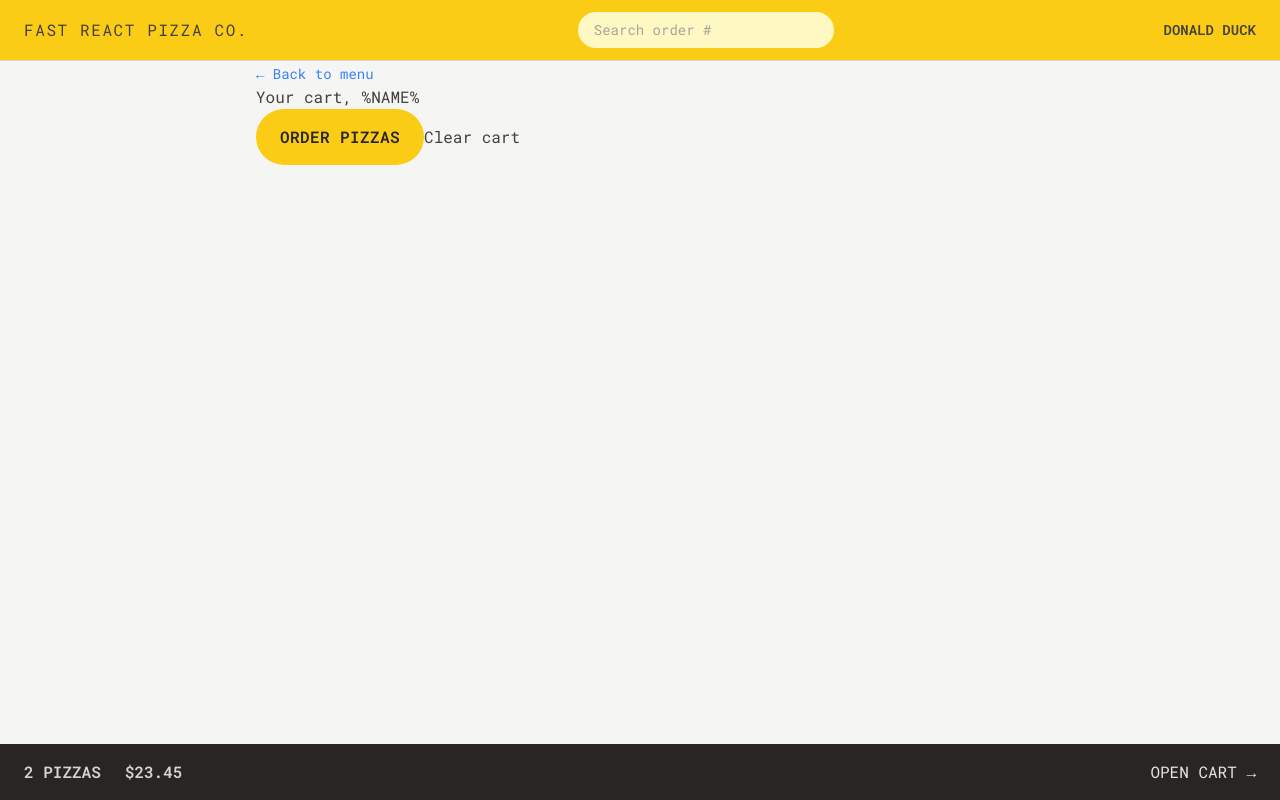
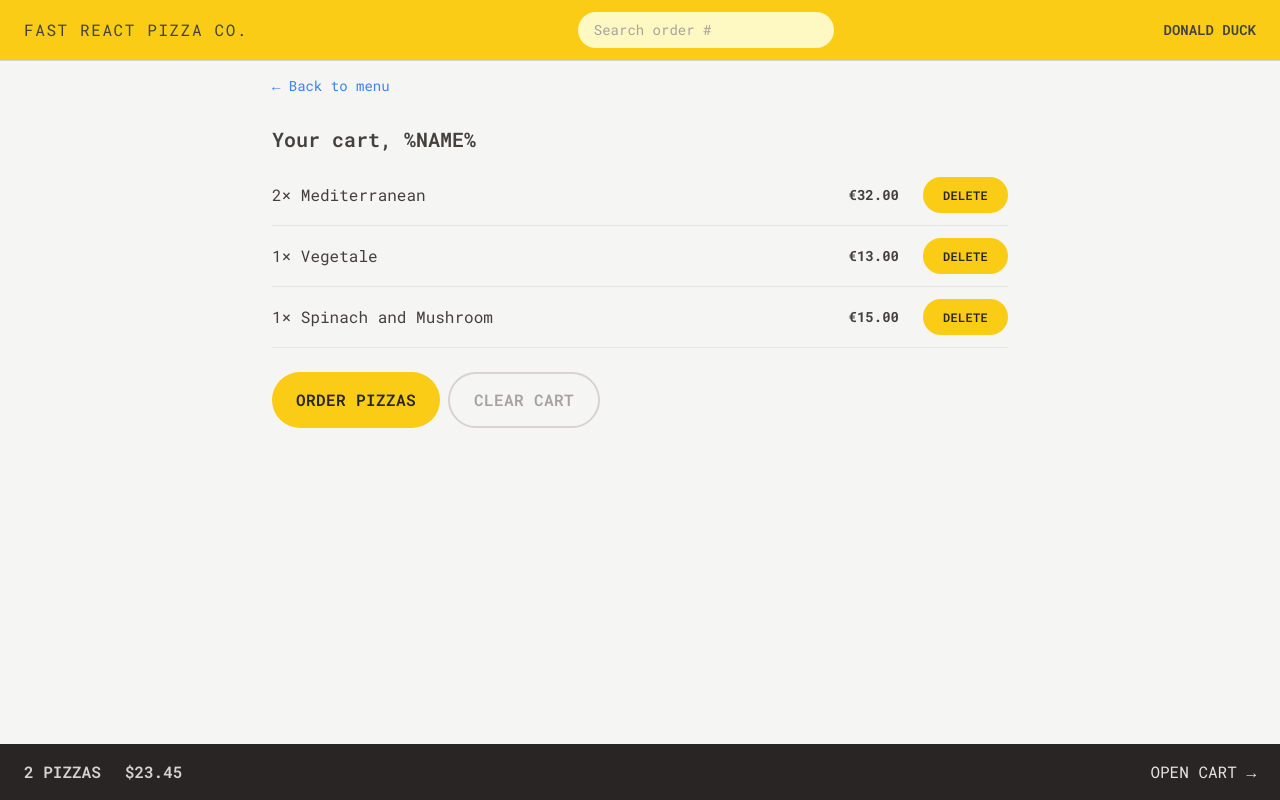
Before and after one commit to terovleppanen/fast-react-pizza, a React (Vite) app: page /cart in a window 1280 px wide. Built offline with nearby package versions, Linux system fonts and the light colour scheme.

Commit message:
Style Menu and Cart, edit Button-component.

```diff
--- a/src/features/cart/Cart.jsx
+++ b/src/features/cart/Cart.jsx
@@ -1,6 +1,7 @@
 import { Link } from "react-router-dom";
 import LinkButton from "../../ui/LinkButton";
 import Button from "../../ui/Button";
+import CartItem from "./CartItem";
 
 const fakeCart = [
   {
@@ -30,15 +31,22 @@ function Cart() {
   const cart = fakeCart;
 
   return (
-    <div>
+    <div className="px-4 py-3">
       <LinkButton to="/menu">&larr; Back to menu</LinkButton>
 
-      <h2>Your cart, %NAME%</h2>
+      <h2 className="mt-7 text-xl font-semibold">Your cart, %NAME%</h2>
 
-      <div>
-        <Button to="/order/new">Order pizzas</Button>
+      <ul className="mt-3 divide-y divide-stone-200 border-b">
+        {cart.map((cartItem, index) => (
+          <CartItem item={cartItem} key={index} />
+        ))}
+      </ul>
+      <div className="mt-6 space-x-2">
+        <Button to="/order/new" type="primary">
+          Order pizzas
+        </Button>
 
-        <button>Clear cart</button>
+        <Button type="secondary">Clear cart</Button>
       </div>
     </div>
   );
--- a/src/features/cart/CartItem.jsx
+++ b/src/features/cart/CartItem.jsx
@@ -1,13 +1,17 @@
+import Button from "../../ui/Button";
+import { formatCurrency } from "../../utils/helpers";
+
 function CartItem({ item }) {
   const { pizzaId, name, quantity, totalPrice } = item;
 
   return (
-    <li>
-      <p>
+    <li className="py-3 sm:flex sm:items-center sm:justify-between">
+      <p className="mb-1 sm:mb-0">
         {quantity}&times; {name}
       </p>
-      <div>
-        <p>{formatCurrency(totalPrice)}</p>
+      <div className="flex items-center justify-between sm:gap-6">
+        <p className="text-sm font-bold">{formatCurrency(totalPrice)}</p>
+        <Button type="small">Delete</Button>
       </div>
     </li>
   );
--- a/src/features/menu/Menu.jsx
+++ b/src/features/menu/Menu.jsx
@@ -6,7 +6,7 @@ function Menu() {
   const menu = useLoaderData();
 
   return (
-    <ul>
+    <ul className="divide-y divide-stone-200 px-2">
       {menu.map((pizza) => (
         <MenuItem pizza={pizza} key={pizza.id} />
       ))}
--- a/src/features/menu/MenuItem.jsx
+++ b/src/features/menu/MenuItem.jsx
@@ -1,16 +1,31 @@
 import { formatCurrency } from "../../utils/helpers";
+import Button from "../../ui/Button";
 
 function MenuItem({ pizza }) {
   const { id, name, unitPrice, ingredients, soldOut, imageUrl } = pizza;
 
   return (
-    <li>
-      <img src={imageUrl} alt={name} />
-      <div>
-        <p>{name}</p>
-        <p>{ingredients.join(", ")}</p>
-        <div>
-          {!soldOut ? <p>{formatCurrency(unitPrice)}</p> : <p>Sold out</p>}
+    <li className="flex gap-4 py-2">
+      <img
+        src={imageUrl}
+        alt={name}
+        className={`h-24 ${soldOut ? "opacity-60 grayscale" : ""}`}
+      />
+      <div className="flex grow flex-col pt-0.5">
+        <p className="font-medium">{name}</p>
+        <p className="text-sm capitalize italic text-stone-500">
+          {ingredients.join(", ")}
+        </p>
+        <div className="mt-auto flex items-center justify-between">
+          {!soldOut ? (
+            <p className="text-sm">{formatCurrency(unitPrice)}</p>
+          ) : (
+            <p className="text-sm font-medium uppercase text-stone-500">
+              Sold out
+            </p>
+          )}
+
+          <Button type="small">Add to cart</Button>
         </div>
       </div>
     </li>
--- a/src/features/order/CreateOrder.jsx
+++ b/src/features/order/CreateOrder.jsx
@@ -83,7 +83,7 @@ function CreateOrder() {
 
         <div>
           <input type="hidden" name="cart" value={JSON.stringify(cart)} />
-          <Button disabled={isSubmitting}>
+          <Button disabled={isSubmitting} type="primary">
             {isSubmitting ? "Placing order..." : "Order now"}
           </Button>
         </div>
--- a/src/features/user/CreateUser.jsx
+++ b/src/features/user/CreateUser.jsx
@@ -24,7 +24,7 @@ function CreateUser() {
 
       {username !== "" && (
         <div>
-          <Button>Start ordering</Button>
+          <Button type="primary">Start ordering</Button>
         </div>
       )}
     </form>
--- a/src/ui/Button.jsx
+++ b/src/ui/Button.jsx
@@ -1,18 +1,25 @@
 import { Link } from "react-router-dom";
 
-function Button({ children, disabled, to }) {
-  const className =
-    "inline-block rounded-full bg-yellow-400 px-4 py-3 font-semibold uppercase tracking-wide text-stone-800 transition-colors duration-300 hover:bg-yellow-300 focus:bg-yellow-300 focus:outline-none focus:ring focus:ring-yellow-300 focus:ring-offset-2 disabled:cursor-not-allowed sm:px-6 sm:py-4";
+function Button({ children, disabled, to, type }) {
+  const base =
+    "inline-block rounded-full bg-yellow-400 font-semibold uppercase tracking-wide text-stone-800 transition-colors duration-300 hover:bg-yellow-300 focus:bg-yellow-300 focus:outline-none focus:ring focus:ring-yellow-300 focus:ring-offset-2 disabled:cursor-not-allowed";
+
+  const styles = {
+    primary: base + " px-4 py-3 md:py-4 md:px-6",
+    small: base + " py-2 px-4 md:py-2.5 md:px-5 text-xs",
+    secondary:
+      "inline-block rounded-full border-2 border-stone-300 font-semibold uppercase tracking-wide text-stone-400 transition-colors duration-300 hover:bg-stone-300 focus:bg-stone-300 focus:outline-none focus:ring focus:ring-stone-200 hover:text-stone-800 focus:text-stone-800 focus:ring-offset-2 disabled:cursor-not-allowed px-4 py-2.5 md:py-3.5 md:px-6",
+  };
 
   if (to)
     return (
-      <Link to={to} className={className}>
+      <Link to={to} className={styles[type]}>
         {children}
       </Link>
     );
 
   return (
-    <button disabled={disabled} className={className}>
+    <button disabled={disabled} className={styles[type]}>
       {children}
     </button>
   );
```
